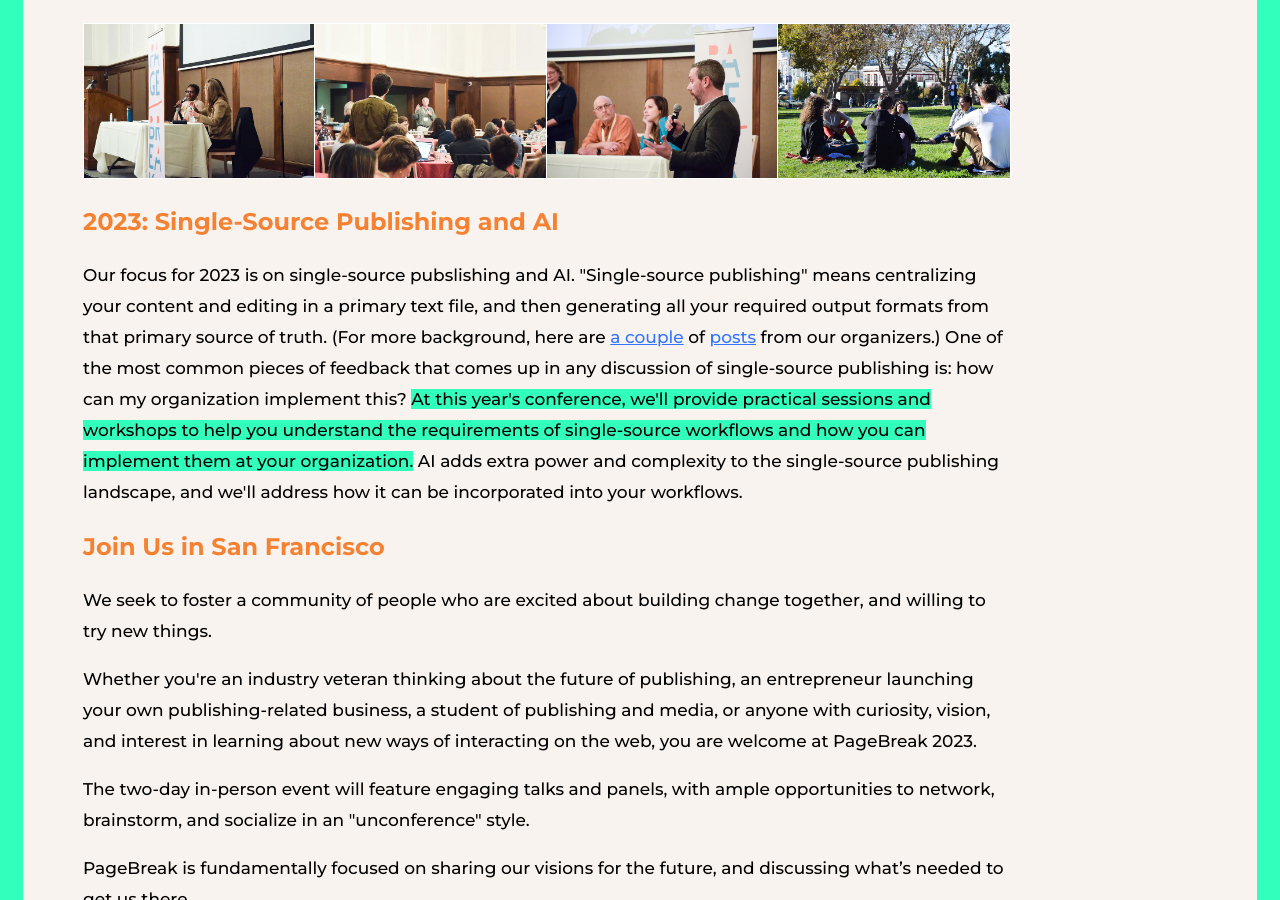
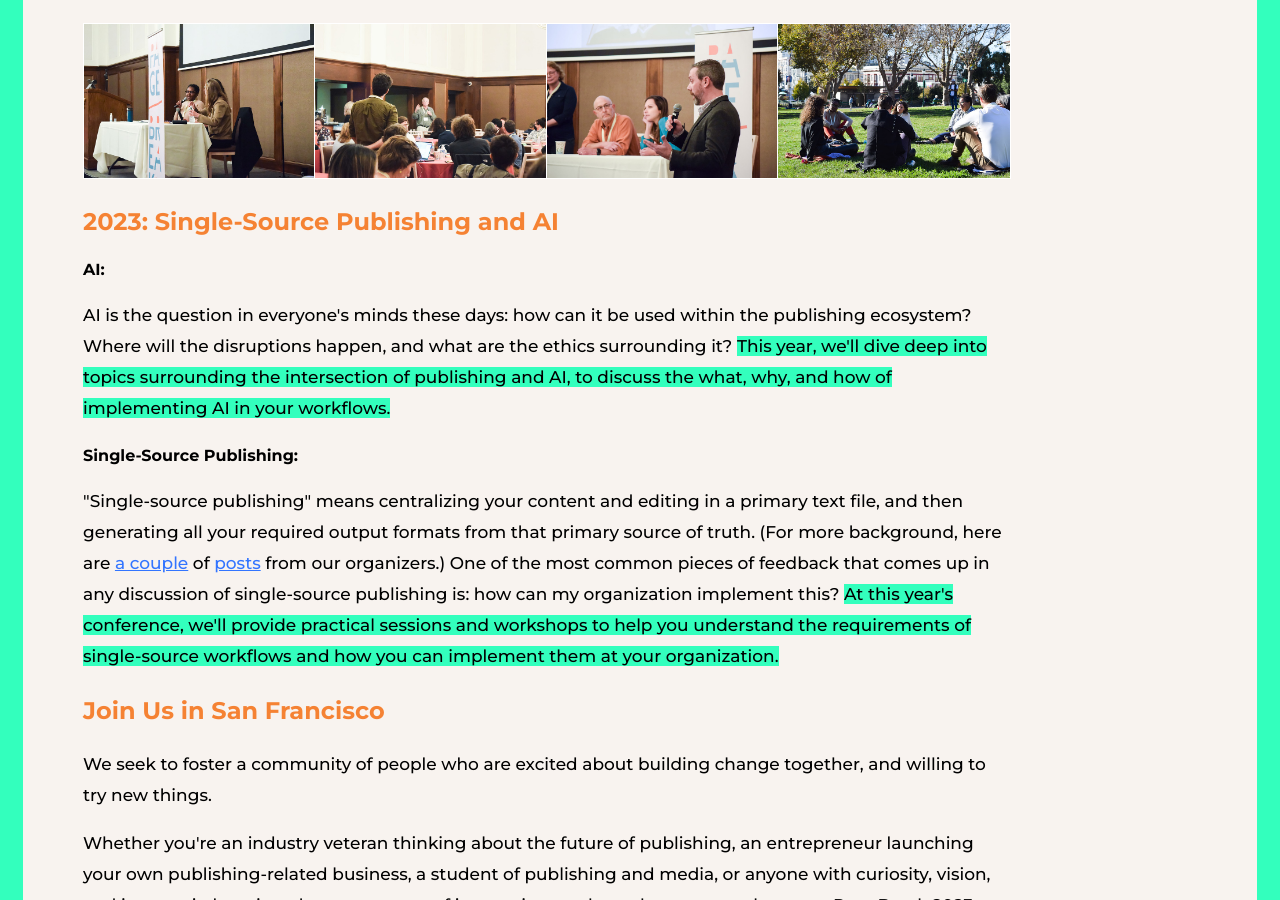
Before and after one commit to PageBreakConf/pagebreakconf.github.io, a Jekyll site: the page built from index.markdown, in a window 1280 px wide and 900 px high, scrolled down 1045 px. Built offline with Jekyll 4.4.1, drawn with Linux system fonts in a browser that asks for light colours; comment, search, counter and statistics services are not loaded.

Commit message:
some ai copy

```diff
--- a/index.markdown
+++ b/index.markdown
@@ -23,7 +23,13 @@ title: PageBreak
 
 <h3>2023: Single-Source Publishing and AI</h3>
 
-<p>Our focus for 2023 is on single-source pubslishing and AI. "Single-source publishing" means centralizing your content and editing in a primary text file, and then generating all your required output formats from that primary source of truth. (For more background, here are <a href="https://www.robotscooking.com/single-source-publishing/" target="_blank">a couple</a> of <a href="https://medium.com/hederis-app/automated-publishing-workflows-explained-58c5da5fb3fe" target="_blank">posts</a> from our organizers.) One of the most common pieces of feedback that comes up in any discussion of single-source publishing is: how can my organization implement this? <span class="highlight">At this year's conference, we'll provide practical sessions and workshops to help you understand the requirements of single-source workflows and how you can implement them at your organization.</span> AI adds extra power and complexity to the single-source publishing landscape, and we'll address how it can be incorporated into your workflows.</p>
+<h4>AI:</h4>
+
+<p>AI is the question in everyone's minds these days: how can it be used within the publishing ecosystem? Where will the disruptions happen, and what are the ethics surrounding it? <span class="highlight">This year, we'll dive deep into topics surrounding the intersection of publishing and AI, to discuss the what, why, and how of implementing AI in your workflows.</span></p>
+
+<h4>Single-Source Publishing:</h4>
+
+<p>"Single-source publishing" means centralizing your content and editing in a primary text file, and then generating all your required output formats from that primary source of truth. (For more background, here are <a href="https://www.robotscooking.com/single-source-publishing/" target="_blank">a couple</a> of <a href="https://medium.com/hederis-app/automated-publishing-workflows-explained-58c5da5fb3fe" target="_blank">posts</a> from our organizers.) One of the most common pieces of feedback that comes up in any discussion of single-source publishing is: how can my organization implement this? <span class="highlight">At this year's conference, we'll provide practical sessions and workshops to help you understand the requirements of single-source workflows and how you can implement them at your organization.</span></p>
 
 <h3>Join Us in San Francisco</h3>
 
```
